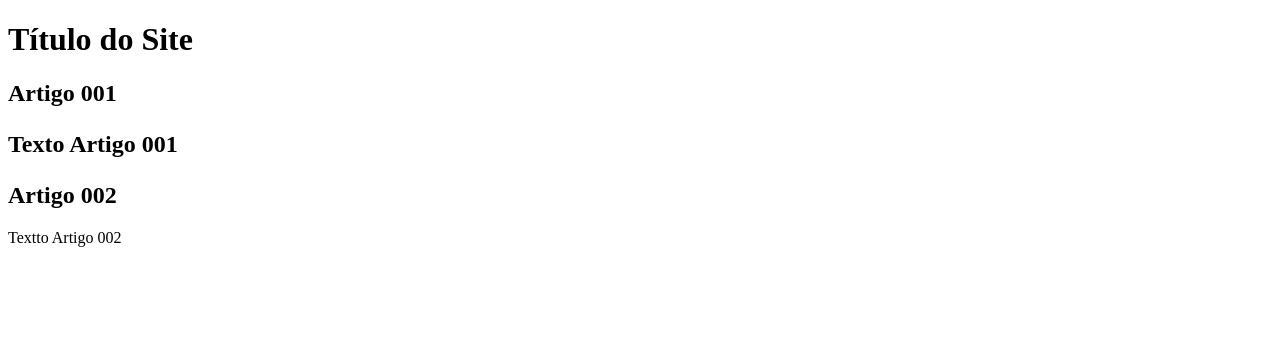
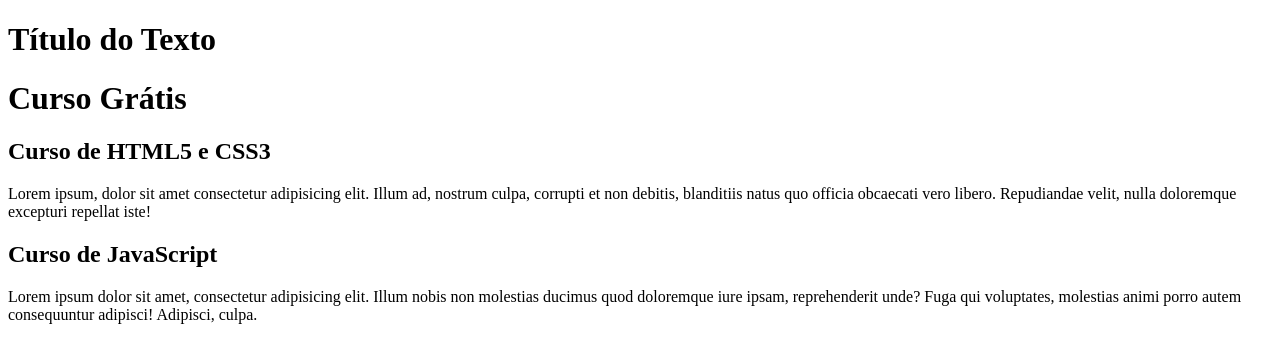
Before and after one commit to Petersonsales/projeto-site, a plain HTML site: page index.html in a window 1280 px wide. Drawn offline with Linux system fonts and the light colour scheme.

Commit message:
Comecei a escrever o conteúdo

```diff
--- a/index.html
+++ b/index.html
@@ -8,16 +8,17 @@
 <body>
     <main>
         <header>
-            <h1>Título do Site</h1>
+            <h1>Título do Texto</h1>
+            <h1>Curso Grátis</h1>
         </header>
         <article>
-            <h2>Artigo 001
-            <p>Texto Artigo 001</p>
+            <h2>Curso de HTML5 e CSS3</h2>
+            <p>Lorem ipsum, dolor sit amet consectetur adipisicing elit. Illum ad, nostrum culpa, corrupti et non debitis, blanditiis natus quo officia obcaecati vero libero. Repudiandae velit, nulla doloremque excepturi repellat iste!</p>
             </h2>
         </article>
         <article>
-            <h2>Artigo 002</h2>
-            <p>Textto Artigo 002</p>
+            <h2>Curso de JavaScript</h2>
+            <p>Lorem ipsum dolor sit amet, consectetur adipisicing elit. Illum nobis non molestias ducimus quod doloremque iure ipsam, reprehenderit unde? Fuga qui voluptates, molestias animi porro autem consequuntur adipisci! Adipisci, culpa.</p>
         </article>
     </main>
 </body>
```
